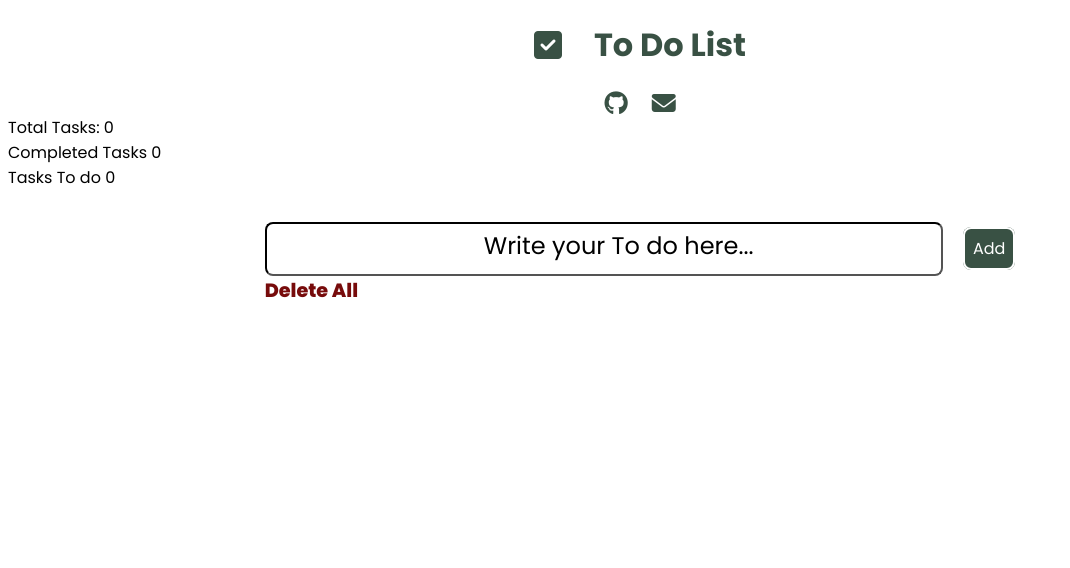
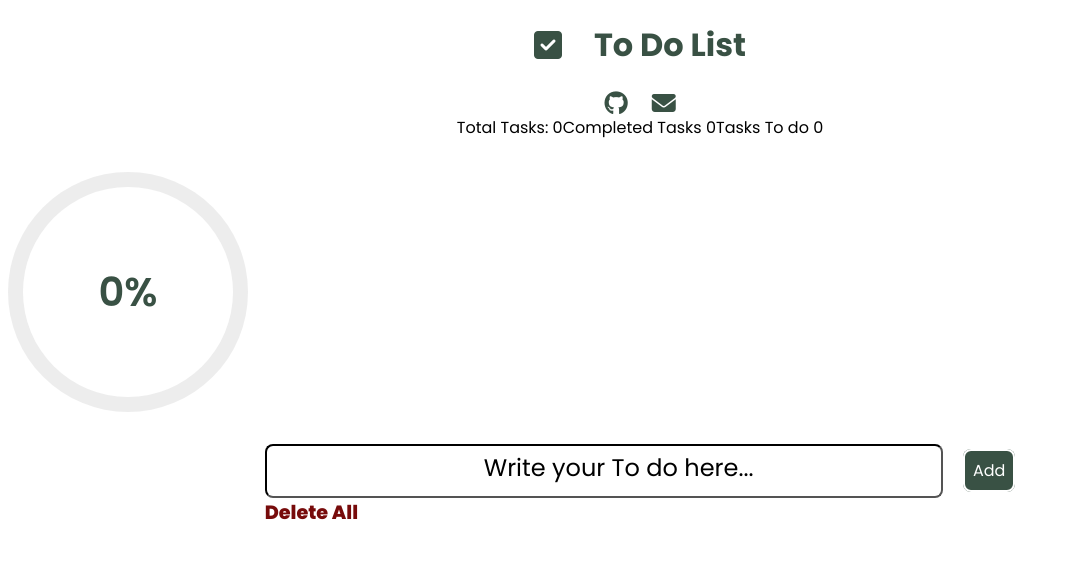
Before and after one commit to ahany42/to-do-list, a plain HTML site: page index.html in a window 1280 px wide. Shown: the whole page, without its empty margins (0-1070 px from the left). Drawn offline with Linux system fonts and the light colour scheme.

Commit message:
styling insights part 1

```diff
--- a/index.css
+++ b/index.css
@@ -4,6 +4,7 @@
     scroll-behavior: smooth;
 
 }
+
 .title{
     display: flex;
     justify-content:center;
@@ -107,8 +108,11 @@
     font-size:1.1em;
     padding-left:0.5em;
 }
-
-
+.insights{
+    display: flex;
+    justify-content: center;
+    margin-bottom:2em;
+}
 @media (max-width:1560px){
     .taskbody{
         height:4em;
--- a/index.html
+++ b/index.html
@@ -3,6 +3,7 @@
     <head>
         <title>To Do list </title>
         <link rel="stylesheet" href="index.css">
+        <link rel="stylesheet" href="progresscircle.css">
         <link rel="stylesheet" href="https://cdnjs.cloudflare.com/ajax/libs/font-awesome/6.4.0/css/all.min.css">
     </head>
     <body>
@@ -18,6 +19,14 @@
 <div class="totaltasks"></div>
 <div class="checknumber"></div>
 <div class="todotasks"></div>
+
+</div>
+<div class="container">
+    <div class="circular-progress">
+        <span class="progress-value">0%</span>
+    </div>
+
+
 </div>
 </div>
        <div class="todocontainer">
@@ -35,4 +44,5 @@
     </body>
 
     <script src="index.js"></script>
+
 </html>
--- a/index.js
+++ b/index.js
@@ -7,6 +7,10 @@ var totaltasks = document.querySelector(".totaltasks");
 var checknumdiv = document.querySelector(".checknumber");
 var checktodonumdiv = document.querySelector(".todotasks");
 totaltasks.innerHTML="Total Tasks: " + taskarr.length;
+var checknum=0;
+var total=0;
+
+
 checkcount(taskarr);
 
 // window.localStorage.clear();
@@ -24,7 +28,7 @@ function addfn(){
     tasktoarr(input.value);
     addelements(taskarr);
     input.value=" ";
-
+    window.location.reload();
 
 }
 else{
@@ -69,7 +73,7 @@ function tasktoarr(taskbody){
         checkbox.style.color=task.color;
         newdiv.style.textDecoration=task.textdecoration;
         save(taskarr);
-
+        window.location.reload();
     }
       else{
         task.color="black";
@@ -80,6 +84,7 @@ function tasktoarr(taskbody){
         checkbox.style.color=task.color;
         newdiv.style.textDecoration=task.textdecoration;
         save(taskarr);
+        window.location.reload();
       }
 
      })
@@ -134,7 +139,7 @@ function deletallfn(){
   }
 
 function checkcount(taskarr){
-  let checknum=0;
+  checknum=0;
   taskarr.forEach((task)=>{
     if(task.check==true)
     checknum++;
@@ -142,4 +147,34 @@ function checkcount(taskarr){
 
   checknumdiv.innerHTML="Completed Tasks " + checknum;
   checktodonumdiv.innerHTML="Tasks To do " + (+ taskarr.length - checknum);
+
+
+
 }
+ total=taskarr.length;
+ var donepercentage=checknum/total*100;
+
+
+ //progress circle
+
+  let circularProgress = document.querySelector(".circular-progress"),
+  progressValue = document.querySelector(".progress-value");
+  let counter = 0;
+  donepercentage=Math.round(donepercentage);
+  var progressEndValue;
+
+  if(total==0 || checknum==0 || Number.isNaN(donepercentage)){
+    progressEndValue=0;
+    }
+  else{
+    progressEndValue=donepercentage;
+  }
+  let progress = setInterval(() => {
+  if(counter == progressEndValue){
+      clearInterval(progress);
+      counter--;
+  }
+  counter++;
+  progressValue.innerHTML=counter + "%";
+  circularProgress.style.background = `conic-gradient(#395144 ${counter * 3.6}deg, #ededed 0deg)`
+  }, 40);
--- /dev/null
+++ b/progresscircle.css
@@ -0,0 +1,25 @@
+@import url('https://fonts.googleapis.com/css2?family=Poppins:wght@300;400;500;600;700&display=swap');
+.circular-progress{
+    position: relative;
+    height: 15em;
+    width: 15em;
+    border-radius: 50%;
+    background: conic-gradient(#395144 3.6deg, #bebbbb 0deg);
+    display: flex;
+    align-items: center;
+    justify-content: center;
+}
+.circular-progress::before{
+    content: "";
+    position: absolute;
+    height: 210px;
+    width: 210px;
+    border-radius: 50%;
+    background-color: #fff;
+}
+.progress-value{
+    position: relative;
+    font-size: 40px;
+    font-weight: 600;
+    color: #395144;
+}
```
